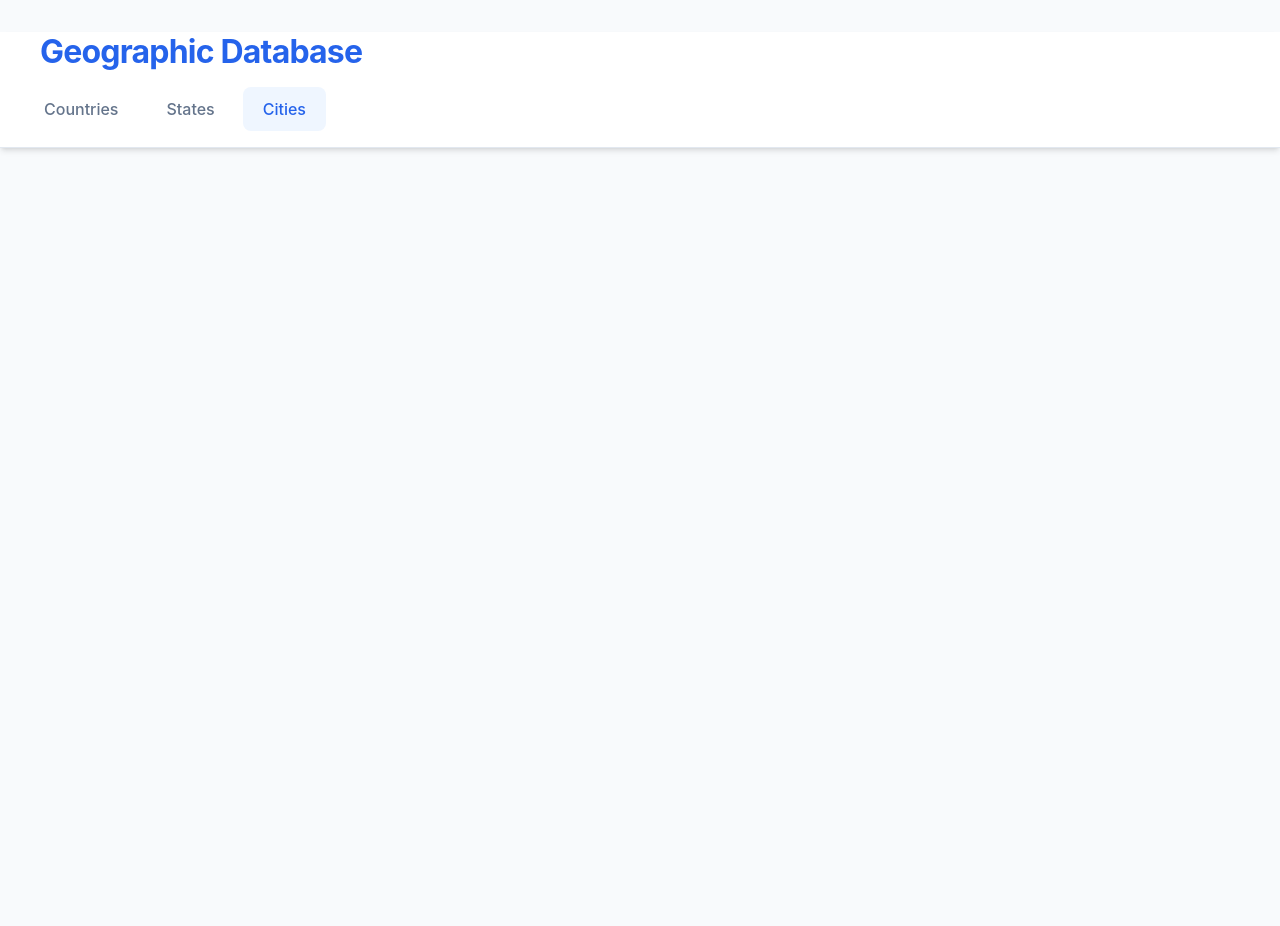
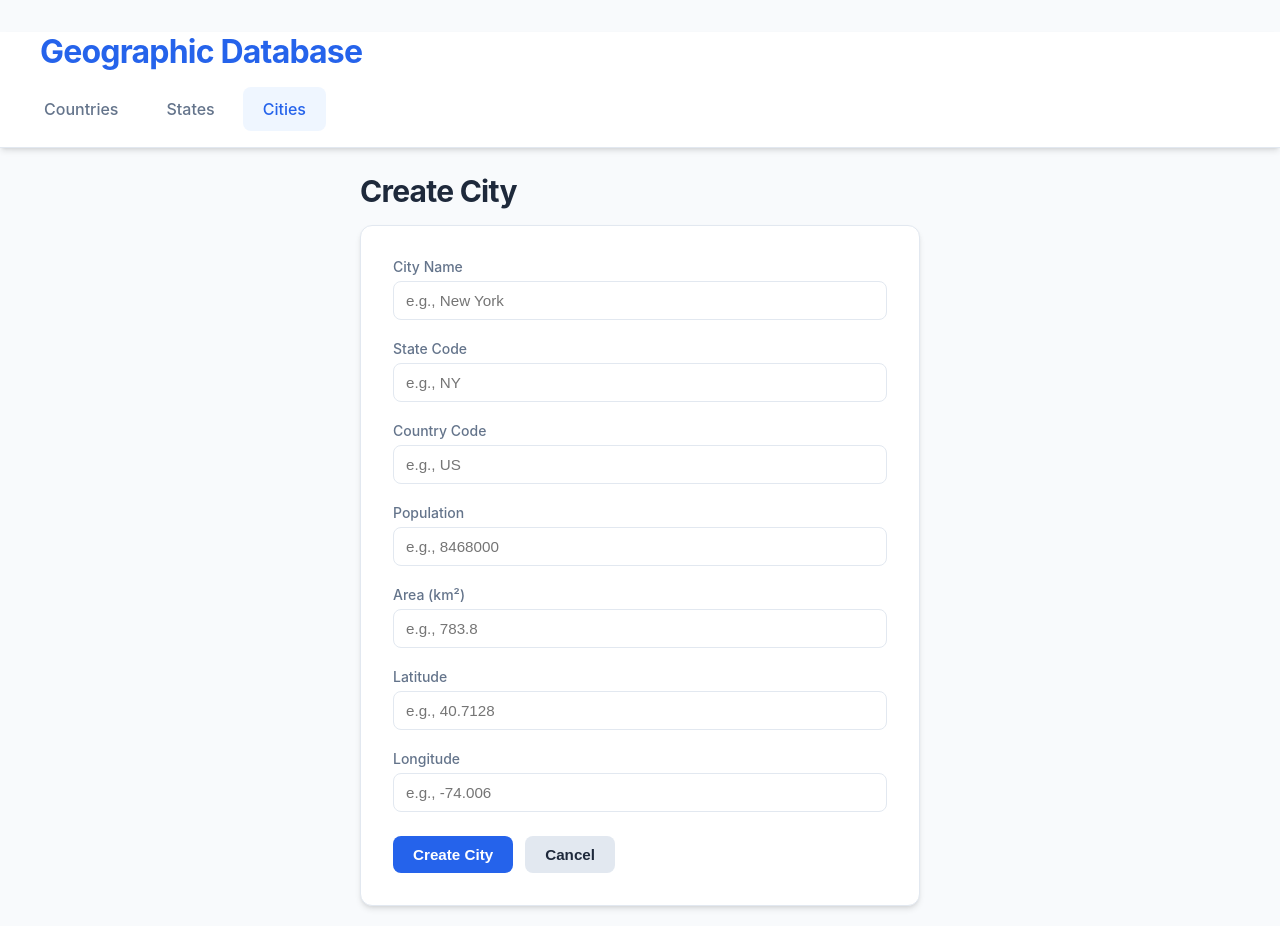
Before and after one commit to 1mpossible-code/team-bemg-frontend, a React (Create React App) app: page /cities/create in a window 1280 px wide. Before the commit the page ends 800 px from the top, so only its background shows below. Built offline with nearby package versions, Linux system fonts and the light colour scheme; no server answers.

Commit message:
feat: add CreateCityForm, routing, and button

```diff
--- a/src/App.css
+++ b/src/App.css
@@ -80,7 +80,7 @@ body {
 
 .container {
   max-width: 1100px;
-  margin: 40px auto;
+  margin: 20px auto;
   padding: 0 20px;
 }
 
@@ -316,7 +316,7 @@ h2 {
 /* List header with title + action button */
 .list-header {
   display: flex;
-  align-items: center;
+  align-items: baseline;
   justify-content: space-between;
   margin-bottom: 0;
 }
--- a/src/App.js
+++ b/src/App.js
@@ -8,6 +8,7 @@ import StateList from './components/StateList';
 import CityList from './components/CityList';
 import CreateCountryForm from './components/CreateCountryForm';
 import CreateStateForm from './components/CreateStateForm';
+import CreateCityForm from './components/CreateCityForm';
 
 function App() {
   return (
@@ -29,6 +30,7 @@ function App() {
             <Route path="/states" element={<StateList />} />
             <Route path="/states/create" element={<CreateStateForm />} />
             <Route path="/cities" element={<CityList />} />
+            <Route path="/cities/create" element={<CreateCityForm />} />
           </Routes>
         </main>
       </div>
--- a/src/components/CityList.js
+++ b/src/components/CityList.js
@@ -146,7 +146,16 @@ const CityList = () => {
 
   return (
     <div className="container">
-      <h2>Cities Dashboard</h2>
+      <div className="list-header">
+        <h2>Cities Dashboard</h2>
+        <button
+          type="button"
+          className="btn btn-primary"
+          onClick={() => navigate('/cities/create')}
+        >
+          Create City
+        </button>
+      </div>
       <p className="endpoint-badge">
         Showing {cities.length} records from cities
       </p>
--- /dev/null
+++ b/src/components/CreateCityForm.js
@@ -0,0 +1,277 @@
+import React, { useState } from 'react';
+import { useNavigate } from 'react-router';
+import { createCity } from '../api';
+
+const initialForm = {
+  city_name: '',
+  state_code: '',
+  country_code: '',
+  population: '',
+  area_km2: '',
+  latitude: '',
+  longitude: '',
+};
+
+const CreateCityForm = () => {
+  const [form, setForm] = useState(initialForm);
+  const [errors, setErrors] = useState({});
+  const [submitting, setSubmitting] = useState(false);
+  const [error, setError] = useState(null);
+  const navigate = useNavigate();
+
+  const validate = () => {
+    const newErrors = {};
+
+    if (!form.city_name.trim()) {
+      newErrors.city_name = "City name is required";
+    }
+    if (!form.state_code.trim()) {
+      newErrors.state_code = "State code is required";
+    }
+    if (!form.country_code.trim()) {
+      newErrors.country_code = "Country code is required";
+    }
+    if (!form.population.trim()) {
+      newErrors.population = "Population is required";
+    }
+    if (!form.area_km2.trim()) {
+      newErrors.area_km2 = "Area is required";
+    }
+    if (!form.latitude.trim()) {
+      newErrors.latitude = "Latitude is required";
+    } else if (isNaN(form.latitude) || form.latitude < -90 || form.latitude > 90) {
+      newErrors.latitude = "Latitude must be between -90 and 90";
+    }
+    if (!form.longitude.trim()) {
+      newErrors.longitude = "Longitude is required";
+    } else if (isNaN(form.longitude) || form.longitude < -180 || form.longitude > 180) {
+      newErrors.longitude = "Longitude must be between -180 and 180";
+    }
+
+    setErrors(newErrors);
+    return Object.keys(newErrors).length === 0;
+  };
+
+  const handleChange = (e) => {
+    const { name, value } = e.target;
+    setForm((prev) => ({ ...prev, [name]: value }));
+
+    setErrors((prev) => {
+      if (!prev[name]) return prev;
+      const copy = { ...prev };
+      delete copy[name];
+      return copy;
+    });
+  };
+
+  const handleSubmit = (e) => {
+    e.preventDefault();
+    setError(null);
+
+    if (!validate()) {
+      return;
+    }
+
+    setSubmitting(true);
+
+    const payload = {
+      city_name: form.city_name,
+      state_code: form.state_code,
+      country_code: form.country_code,
+      population: form.population !== '' ? Number(form.population) : undefined,
+      area_km2: form.area_km2 !== '' ? Number(form.area_km2) : undefined,
+      coordinates: {
+        latitude: form.latitude !== '' ? Number(form.latitude) : undefined,
+        longitude: form.longitude !== '' ? Number(form.longitude) : undefined,
+      },
+    };
+
+    createCity(payload)
+      .then(() => {
+        navigate('/cities');
+      })
+      .catch((err) => {
+        setError(err.response?.data?.message || err.message || 'Failed to create city');
+        setSubmitting(false);
+      });
+  };
+
+  const handleCancel = () => {
+    navigate('/cities');
+  };
+
+  return (
+    <div className="container">
+      <div className="create-form-wrapper">
+        <h2>Create City</h2>
+
+        <form className="create-form" onSubmit={handleSubmit}>
+
+        <div className="form-group">
+          <label htmlFor="city_name">City Name</label>
+          <input
+            id="city_name"
+            name="city_name"
+            type="text"
+            value={form.city_name}
+            onChange={handleChange}
+            placeholder="e.g., New York"
+            aria-invalid={!!errors.city_name}
+            aria-describedby={errors.city_name ? "city_name-error" : undefined}
+          />
+          {errors.city_name && (
+            <p id="city_name-error" className="field-error">
+              {errors.city_name}
+            </p>
+          )}
+        </div>
+
+        <div className="form-group">
+          <label htmlFor="state_code">State Code</label>
+          <input
+            id="state_code"
+            name="state_code"
+            type="text"
+            value={form.state_code}
+            onChange={handleChange}
+            placeholder="e.g., NY"
+            aria-invalid={!!errors.state_code}
+            aria-describedby={errors.state_code ? "state_code-error" : undefined}
+          />
+          {errors.state_code && (
+            <p id="state_code-error" className="field-error">
+              {errors.state_code}
+            </p>
+          )}
+        </div>
+
+        <div className="form-group">
+          <label htmlFor="country_code">Country Code</label>
+          <input
+            id="country_code"
+            name="country_code"
+            type="text"
+            value={form.country_code}
+            onChange={handleChange}
+            placeholder="e.g., US"
+            aria-invalid={!!errors.country_code}
+            aria-describedby={errors.country_code ? "country_code-error" : undefined}
+          />
+          {errors.country_code && (
+            <p id="country_code-error" className="field-error">
+              {errors.country_code}
+            </p>
+          )}
+        </div>
+
+        <div className="form-group">
+          <label htmlFor="population">Population</label>
+          <input
+            id="population"
+            name="population"
+            type="number"
+            min="0"
+            value={form.population}
+            onChange={handleChange}
+            placeholder="e.g., 8468000"
+            aria-invalid={!!errors.population}
+            aria-describedby={errors.population ? "population-error" : undefined}
+          />
+          {errors.population && (
+            <p id="population-error" className="field-error">
+              {errors.population}
+            </p>
+          )}
+        </div>
+
+        <div className="form-group">
+          <label htmlFor="area_km2">Area (km²)</label>
+          <input
+            id="area_km2"
+            name="area_km2"
+            type="number"
+            min="0"
+            step="0.01"
+            value={form.area_km2}
+            onChange={handleChange}
+            placeholder="e.g., 783.8"
+            aria-invalid={!!errors.area_km2}
+            aria-describedby={errors.area_km2 ? "area_km2-error" : undefined}
+          />
+          {errors.area_km2 && (
+            <p id="area_km2-error" className="field-error">
+              {errors.area_km2}
+            </p>
+          )}
+        </div>
+
+        <div className="form-group">
+          <label htmlFor="latitude">Latitude</label>
+          <input
+            id="latitude"
+            name="latitude"
+            type="number"
+            step="any"
+            value={form.latitude}
+            onChange={handleChange}
+            placeholder="e.g., 40.7128"
+            aria-invalid={!!errors.latitude}
+            aria-describedby={errors.latitude ? "latitude-error" : undefined}
+          />
+          {errors.latitude && (
+            <p id="latitude-error" className="field-error">
+              {errors.latitude}
+            </p>
+          )}
+        </div>
+
+        <div className="form-group">
+          <label htmlFor="longitude">Longitude</label>
+          <input
+            id="longitude"
+            name="longitude"
+            type="number"
+            step="any"
+            value={form.longitude}
+            onChange={handleChange}
+            placeholder="e.g., -74.006"
+            aria-invalid={!!errors.longitude}
+            aria-describedby={errors.longitude ? "longitude-error" : undefined}
+          />
+          {errors.longitude && (
+            <p id="longitude-error" className="field-error">
+              {errors.longitude}
+            </p>
+          )}
+        </div>
+
+        {error && (
+          <div className="form-error">
+            <p>{error}</p>
+          </div>
+        )}
+
+        <div className="form-actions">
+          <button
+            type="submit"
+            className="btn btn-primary"
+            disabled={submitting}
+          >
+            {submitting ? 'Creating...' : 'Create City'}
+          </button>
+          <button
+            type="button"
+            className="btn btn-secondary"
+            onClick={handleCancel}
+            disabled={submitting}
+          >
+            Cancel
+          </button>
+        </div>
+        </form>
+      </div>
+    </div>
+  );
+};
+
+export default CreateCityForm;
```
